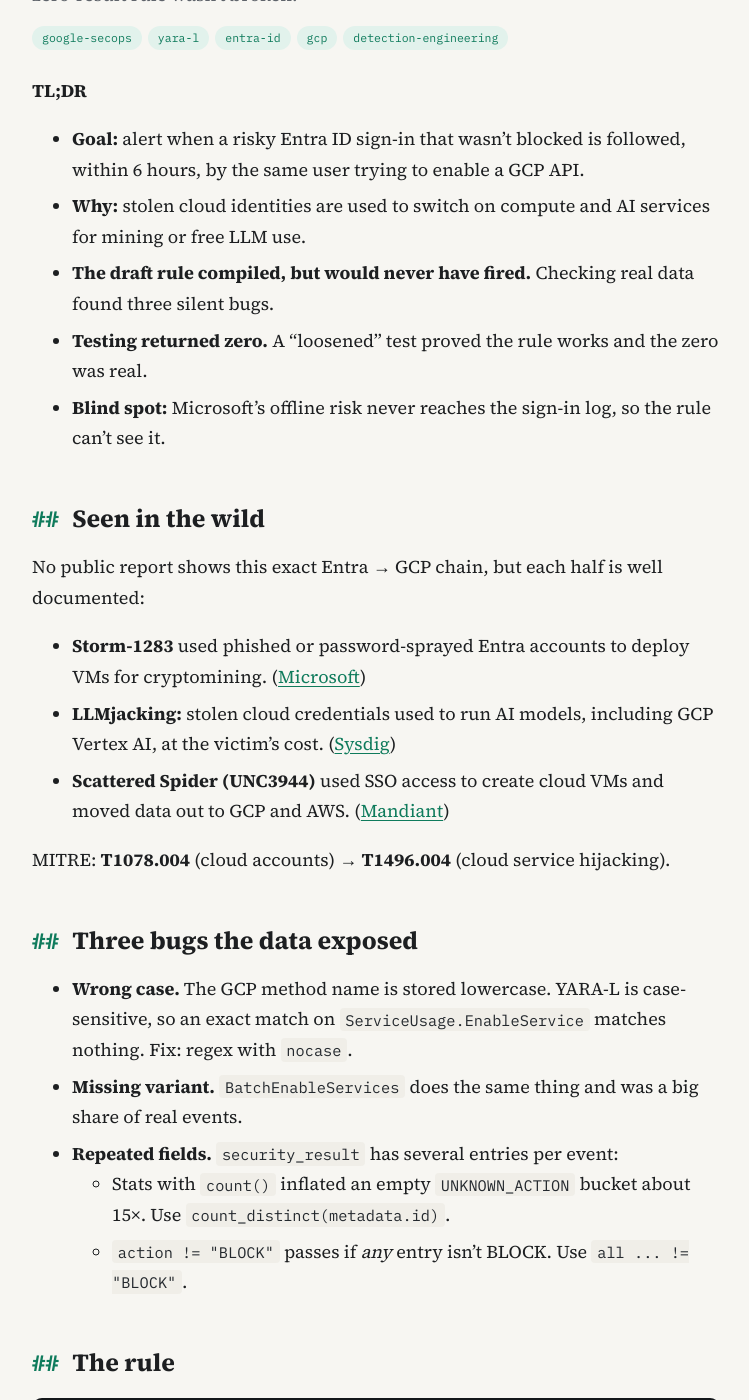
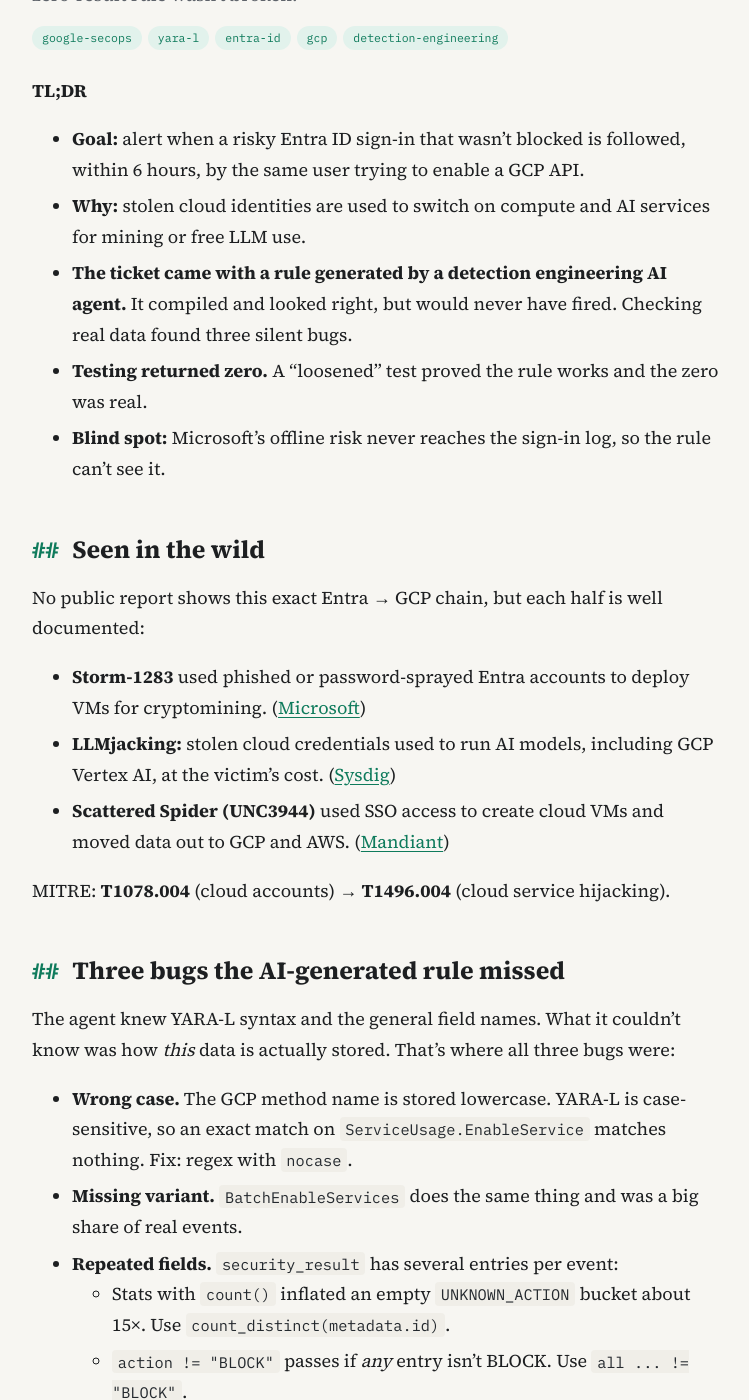
Before and after one commit to Anwesh-Mahapatra/Anwesh-Mahapatra.github.io, a Jekyll site: the page built from _posts/2026-10-20-risky-entra-sign-in-to-gcp-api-enablement.md, in a window 1280 px wide and 1400 px high, scrolled down 382 px. Shown: the whole window, without its empty margins (264-1013 px from the left). Built offline with Jekyll 4.4.1, drawn with Linux system fonts in a browser that asks for light colours; some of the changed text lies outside the part shown.

Commit message:
Frame the draft rule as AI-generated in the detection post
Co-Authored-By: Claude Opus 5.5 <noreply@anthropic.com>
Claude-Session: https://claude.ai/code/session_015B7pFTsGJPpnBU7F6kacXT

```diff
--- a/_posts/2026-10-20-risky-entra-sign-in-to-gcp-api-enablement.md
+++ b/_posts/2026-10-20-risky-entra-sign-in-to-gcp-api-enablement.md
@@ -9,7 +9,7 @@ tags: [google-secops, yara-l, entra-id, gcp, detection-engineering]
 
 - **Goal:** alert when a risky Entra ID sign-in that wasn't blocked is followed, within 6 hours, by the same user trying to enable a GCP API.
 - **Why:** stolen cloud identities are used to switch on compute and AI services for mining or free LLM use.
-- **The draft rule compiled, but would never have fired.** Checking real data found three silent bugs.
+- **The ticket came with a rule generated by a detection engineering AI agent.** It compiled and looked right, but would never have fired. Checking real data found three silent bugs.
 - **Testing returned zero.** A "loosened" test proved the rule works and the zero was real.
 - **Blind spot:** Microsoft's offline risk never reaches the sign-in log, so the rule can't see it.
 
@@ -23,7 +23,9 @@ No public report shows this exact Entra → GCP chain, but each half is well doc
 
 MITRE: **T1078.004** (cloud accounts) → **T1496.004** (cloud service hijacking).
 
-## Three bugs the data exposed
+## Three bugs the AI-generated rule missed
+
+The agent knew YARA-L syntax and the general field names. What it couldn't know was how *this* data is actually stored. That's where all three bugs were:
 
 - **Wrong case.** The GCP method name is stored lowercase. YARA-L is case-sensitive, so an exact match on `ServiceUsage.EnableService` matches nothing. Fix: regex with `nocase`.
 - **Missing variant.** `BatchEnableServices` does the same thing and was a big share of real events.
@@ -64,6 +66,8 @@ So I commented out only the risk and BLOCK conditions and kept the user join. It
 
 > **Reusable trick:** when a correlation returns zero, drop the selective conditions, keep the join, and confirm it can fire.
 
+> **On AI-generated rules:** they're a good first draft. But "it compiles" isn't "it works". Every field, value and case assumption still needs checking against real events before the rule goes live.
+
 ## The blind spot: offline risk
 
 - Some Entra risk (atypical travel, malicious IP, anomalous token) is calculated **hours later**, up to 48h.
```
